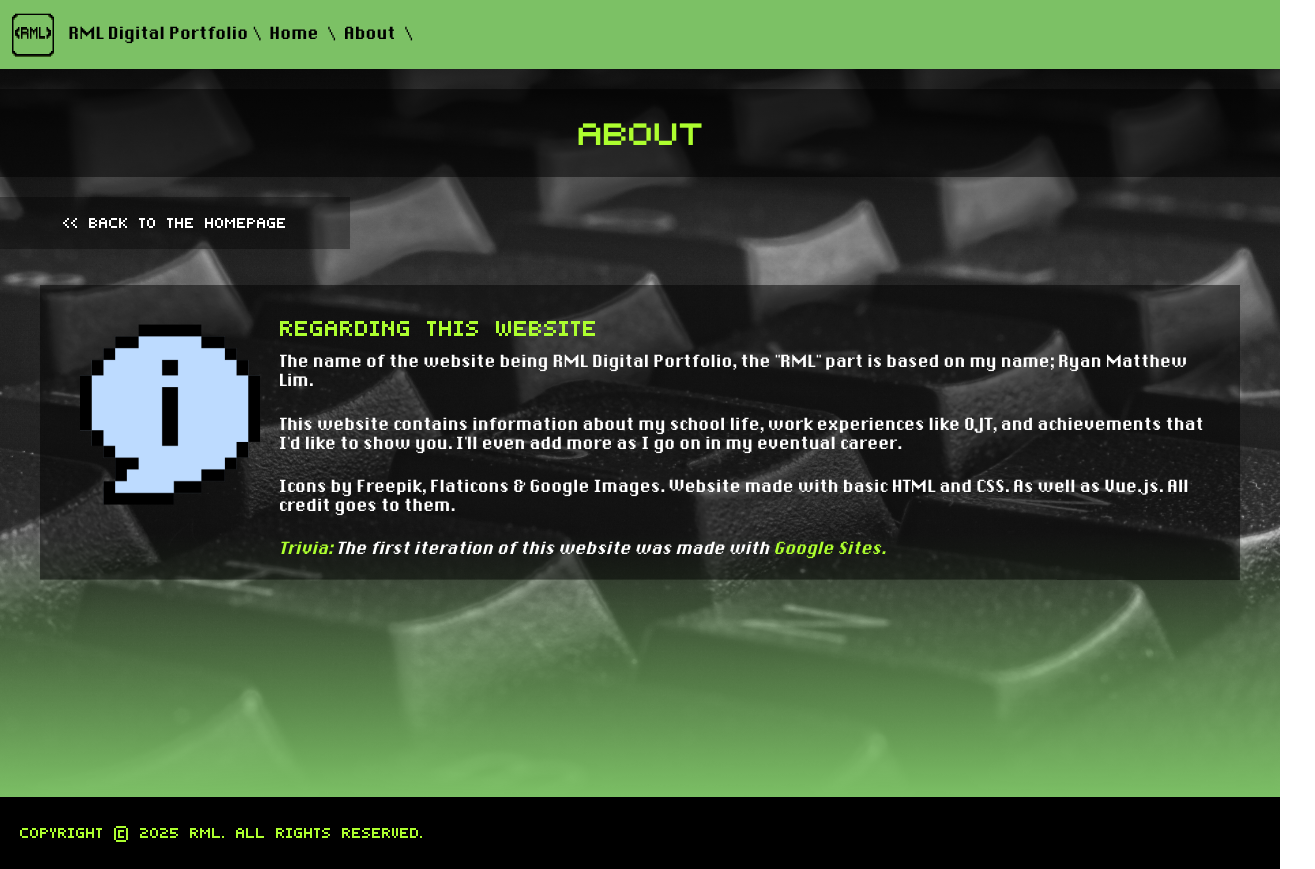
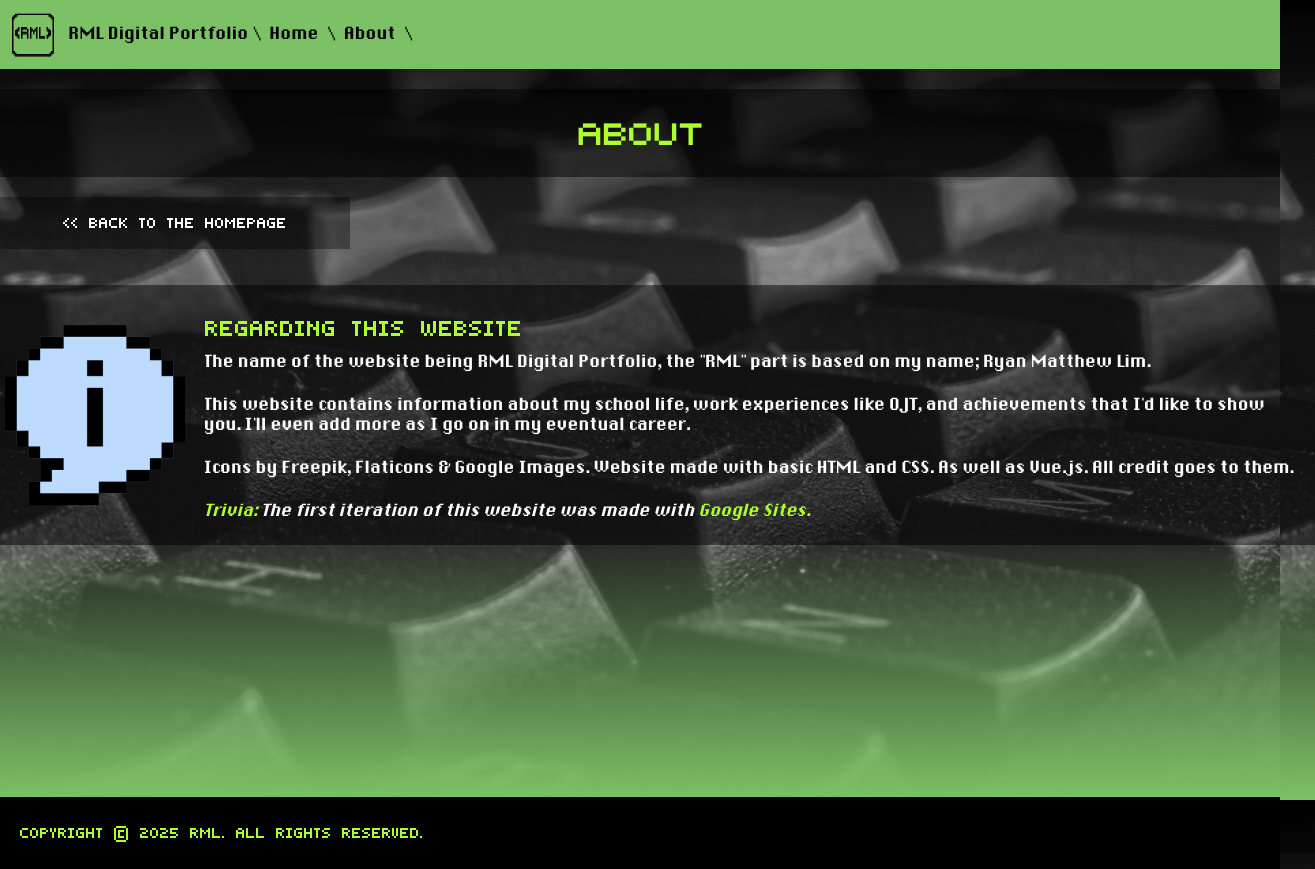
Before and after one commit to yoRyan60/RML-Digital-Portfolio, a Vue app: page /About in a window 1280 px wide. Shown: the whole page, 1315 px wide, since content can reach past the window. Built offline with nearby package versions, Linux system fonts and the light colour scheme.

Commit message:
Apparently not the last one for the day sadly, anyway more mobile responsiveness fixes.

```diff
--- a/src/assets/homepage&maindesign.css
+++ b/src/assets/homepage&maindesign.css
@@ -119,7 +119,7 @@ article:hover .selector{
   gap: 20px;
   padding: 20px;
   display: flex;
-  max-width: 1350px;
+  width: 1350px;
   height: 100%;
   margin: 40px;
   background-color: rgba(0, 0, 0, 0.50);
--- a/src/assets/mobileview.css
+++ b/src/assets/mobileview.css
@@ -123,6 +123,7 @@
 .imagecontainer{
   opacity: 0;
   width: 100%;
+  height: auto;
   gap: 20px;
   padding: 5px;
   margin: 10px;
--- a/src/components/AcademicWork.vue
+++ b/src/components/AcademicWork.vue
@@ -106,7 +106,7 @@ export default {
                     </p>
                     <br>
                 </div>
-                <div class="genericspaceshooterimages" style="justify-self: center">
+                <div class="genericspaceshooterimages" style="justify-self: center;">
                     <img class="img-left" src="/src/assets/images/GenericSpaceShooter (GIF-1).gif" style="width: 350px;">
                     <img class="img-left" src="/src/assets/images/GenericSpaceShooter (GIF-2).gif" style="width: 350px;">
                 </div>
--- a/src/components/Introduction.vue
+++ b/src/components/Introduction.vue
@@ -69,7 +69,7 @@ export default {
                 </div>
             </article>
         </div>
-        <div class="container-description">
+        <div class="container-description" style="text-align: left;">
             <article>
                 <img class="img-left" src="/src/assets/images/game_controller_pixel_icon.png">
                 <h2 class="container-description-header">Hobbies</h2>
```
